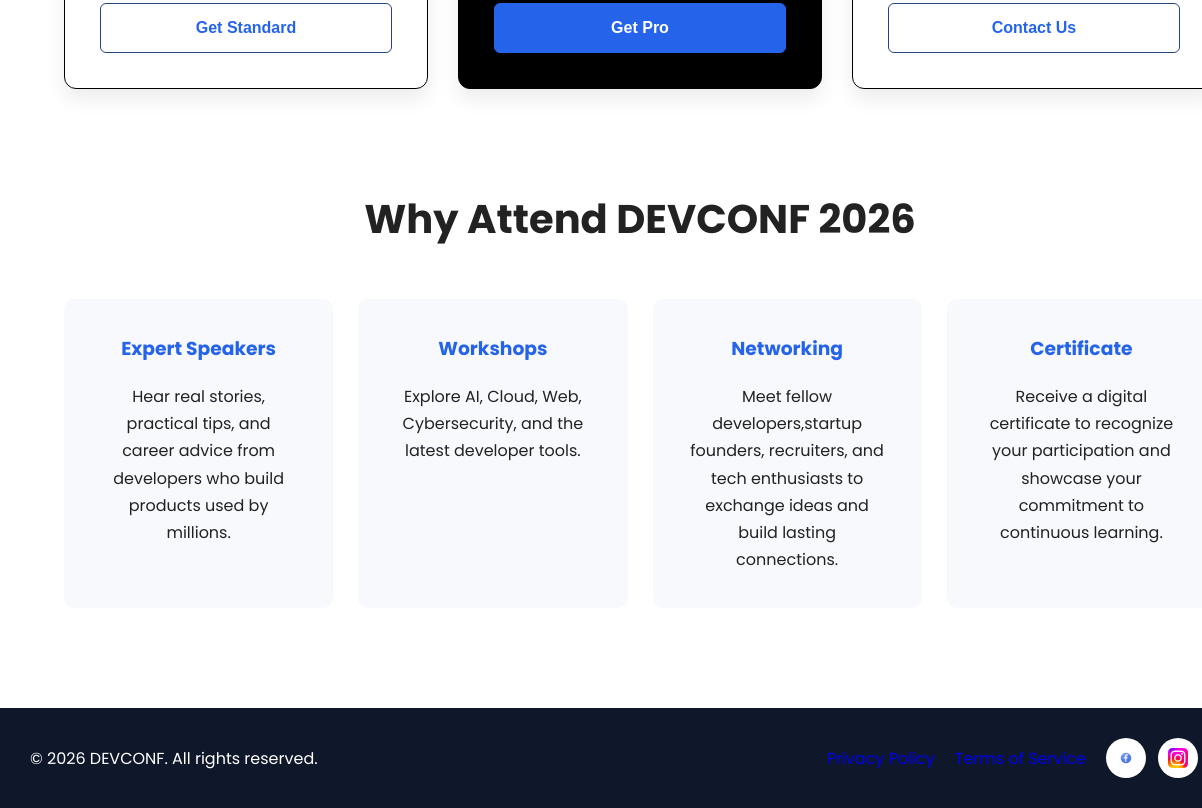
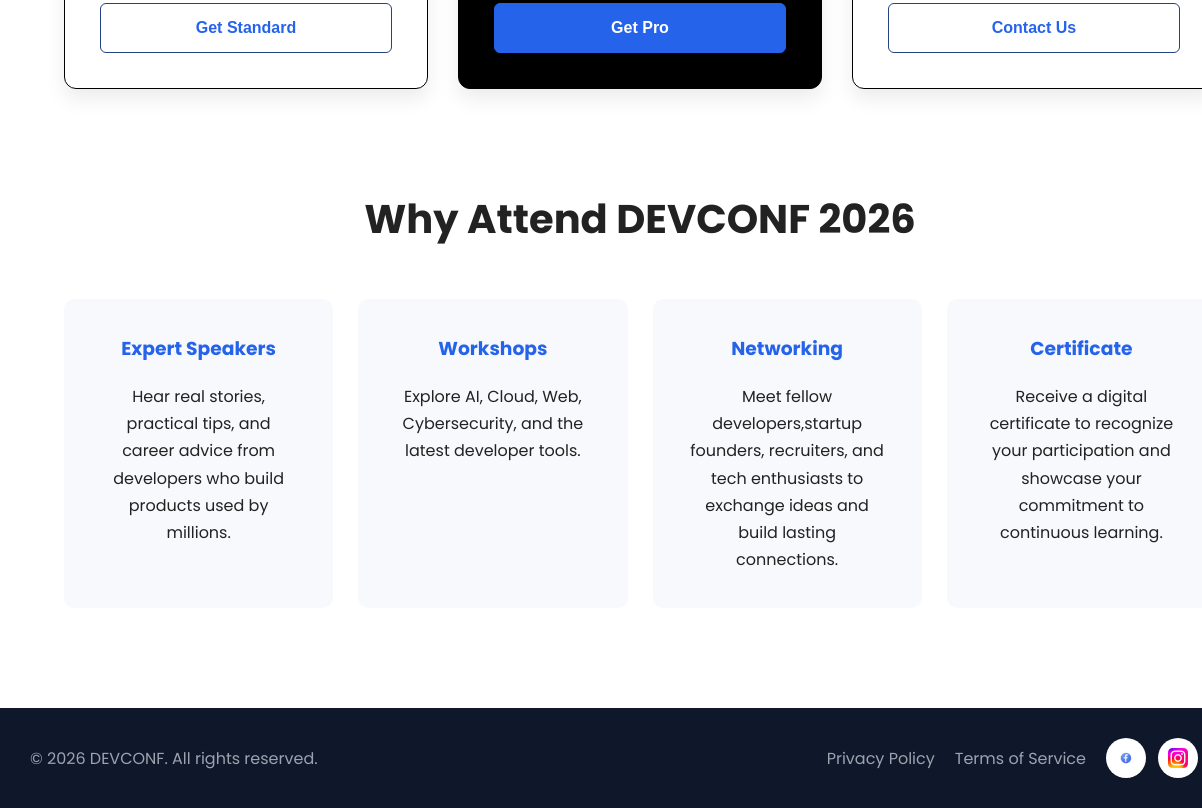
Before and after one commit to najmuntushi-hue/B14-A01-DevConf-2026, a plain HTML site: page index.html in a window 1280 px wide. Shown: the part 2494-3302 px from the top of the page, 0-1202 px from the left. Drawn offline with Linux system fonts and the light colour scheme.

Commit message:
Updated DEVCONF 2026 website

```diff
--- a/style.css
+++ b/style.css
@@ -281,6 +281,10 @@ footer{
     justify-content:space-between;
     align-items:center;
 }
+footer p,
+.footer-links a{
+    color:#9ca3af;
+}
 .footer-right{
     display:flex;
     align-items:center;
@@ -289,6 +293,9 @@ footer{
 .footer-links{
     display:flex;
     gap:20px;
+}
+.footer-links a:hover{
+    color:#9ca3af;
 }
 .footer-links a,
 .social-links{
```
